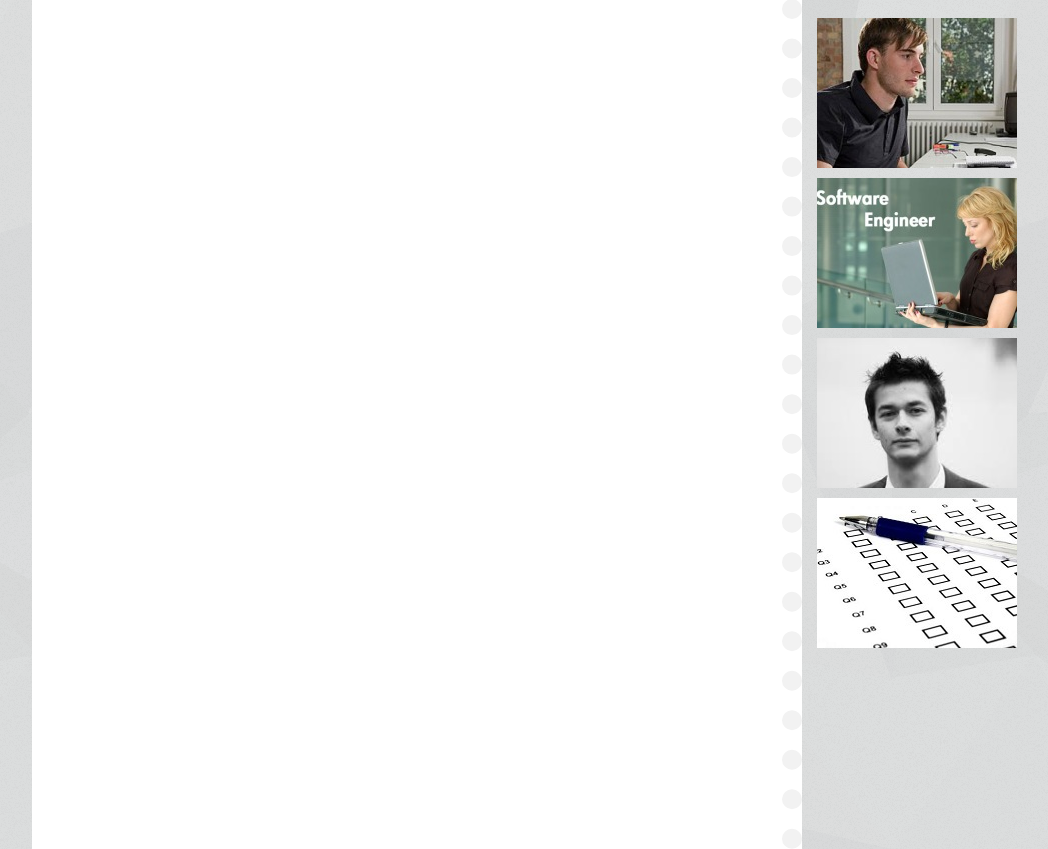
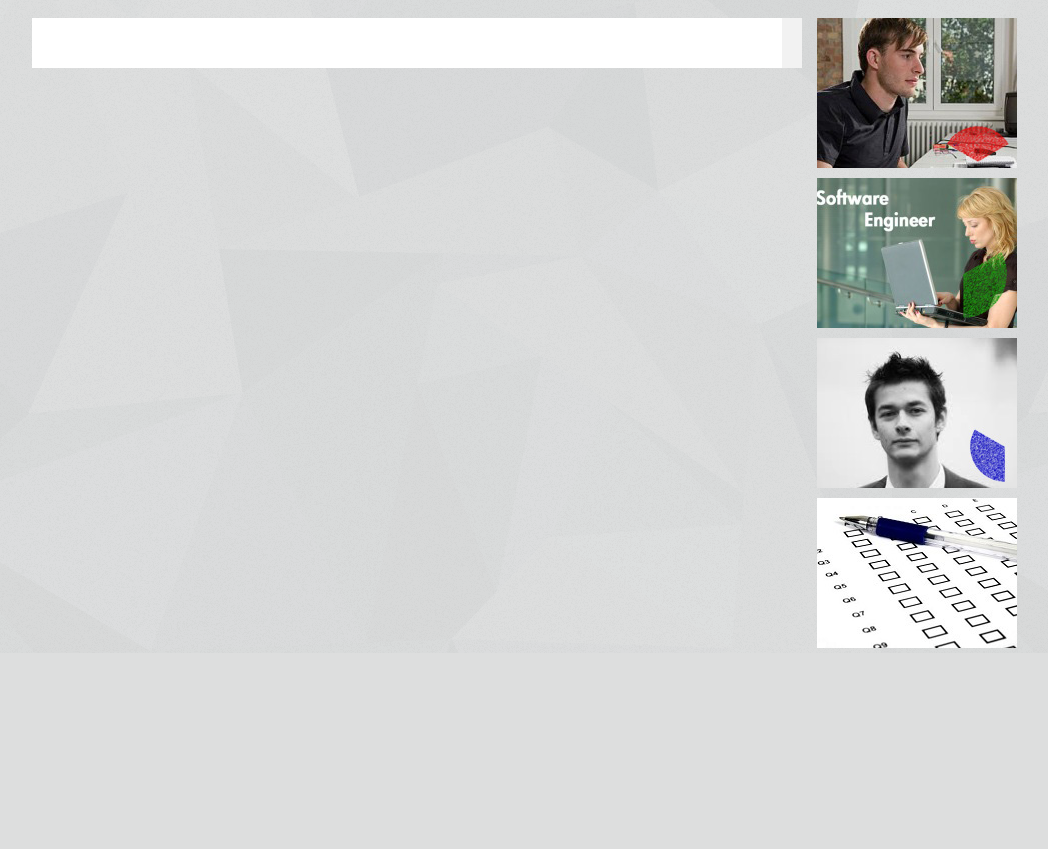
Before and after one commit to Avans/Ori1, a PHP site: page /?id=1 in a window 1280 px wide. Shown: the part 151-1000 px from the top of the page, without its empty margins (108-1156 px from the left). After the commit the page ends 799 px from the top, so only its background shows below. Run offline with PHP 8.4, Linux system fonts and the light colour scheme; data that the repository does not hold is empty; some web fonts are replaced.

Commit message:
Frontend update + rommelen in CMS

```diff
--- a/classlib.php
+++ b/classlib.php
@@ -8,9 +8,9 @@ class SQLConnect {
 	var $mysqli;
 
 	function __construct(){
-		$this->usr = "";
-		$this->pwd = "";
-		$this->db = "";
+		$this->usr = "root";
+		$this->pwd = "umlaut";
+		$this->db = "ori";
 		$this->host = "localhost";
 		$this->mysqli = new mysqli($this->host, $this->usr, $this->pwd, $this->db);
 	}
--- a/index.php
+++ b/index.php
@@ -1,5 +1,5 @@
 <?php
-	//
+	error_reporting(0);
 	require_once 'classlib.php';
 	$handle = new PageHandle();
 	$curPage = new Page();
@@ -16,8 +16,8 @@
     <meta http-equiv="X-UA-Compatible" content="IE=edge,chrome=1">
     <title><?php echo $curPage->getContent('title'); ?></title>
     <meta name="description" content="">
-    <link rel="stylesheet" href="../static/css/normalize.css">
-    <link rel="stylesheet" href="../static/css/main.css">
+    <link rel="stylesheet" href="static/css/normalize.css">
+    <link rel="stylesheet" href="static/css/main.css">
     <link href='http://fonts.googleapis.com/css?family=Carrois+Gothic' rel='stylesheet' type='text/css'>
 
 </head>
@@ -27,7 +27,7 @@
         <nav>
             <ul>
                 <li>
-                    <a href="#">Home</a>
+                    <a href="index.php?id=1">Home</a>
                 </li>
                 <li>
                     <a href="#">Over Ons</a>
@@ -43,15 +43,15 @@
     </header>
 
     <div id="main">
-<?php
-echo $curPage->getContent('html');
-?>
-</div>
+        <?php
+        echo $curPage->getContent('html');
+        ?>
+    </div>
     <aside>
-        <a href="#"><img src="static/img/peter.jpg" alt="Peter" title="Peter" width="200" height="150" /></a>
-        <a href="#"><img src="static/img/lucy.jpg" alt="Lucy" title="Lucy" width="200" height="150"/></a>
-        <a href="#"><img src="static/img/hans.jpg" alt="Hans" title="Hans" width="200" height="150"/></a>
-        <a href="#"><img src="static/img/vragenlijst.jpg" alt="Maak de vragen lijst!" title="Maak de vragen lijst!" width="200" height="150"/></a>
+        <a href="index.php?id=4"><img src="static/img/peter2.jpg" alt="Peter" title="Peter" width="200" height="150" /></a>
+        <a href="index.php?id=5"><img src="static/img/lucy2.jpg" alt="Lucy" title="Lucy" width="200" height="150"/></a>
+        <a href="index.php?id=6"><img src="static/img/hans2.jpg" alt="Hans" title="Hans" width="200" height="150"/></a>
+        <a href="index.php?id=7"><img src="static/img/vragenlijst.jpg" alt="Maak de vragen lijst!" title="Maak de vragen lijst!" width="200" height="150"/></a>
     </aside>
 </body>
 </html>
--- a/static/css/main.css
+++ b/static/css/main.css
@@ -102,7 +102,7 @@ html, body {
 
 html {
 	/* het logo */
-	background-image: url(static/img/pattern.png);
+	background-image: url(../img/pattern.png);
 	background-repeat: repeat;
 }
 
@@ -120,23 +120,34 @@ aside {
 
 #main {
 	padding: 25px;
+    font-size: 11px;
 	float: left;
 	width: 70%;
 	background-color: #ffffff;
-	min-height: 100%;
+	/*min-height: 100%;
 	height: auto !important;
-	height: 100%;
-	margin: 0 auto 0; /* the bottom margin is the negative value of the footer's height */
-	border-right: 20px dotted #f2f2f2;
+	height: 100%;*/
+	margin: 19px auto 0; /* the bottom margin is the negative value of the footer's height */
+	border-right: 20px dashed #f2f2f2;
+}
+
+#main h1{
+    font-size: 14px;
+    border-bottom: 0px;
 }
 
 header {
 	/* het logo */
-	background-image: url(http://creativecommons.org/images/deed/cc-logo.jpg);
+	background-image: url(../img/logo.png);
 	background-repeat: no-repeat;
-	padding-left: 150px;
-	height: 100px;
-	padding-top:50px;
+	padding-left: 120px;
+	height: 110px;
+	padding-top: 40px;
+}
+
+nav ul li{
+    margin: 0px 20px 0px 20px;
+
 }
 
 a:link {
```
Also changed, not shown: static/img/hans2.jpg (added), static/img/logo.png (added), static/img/lucy2.jpg (added), static/img/peter2.jpg (added), 1 other file.
